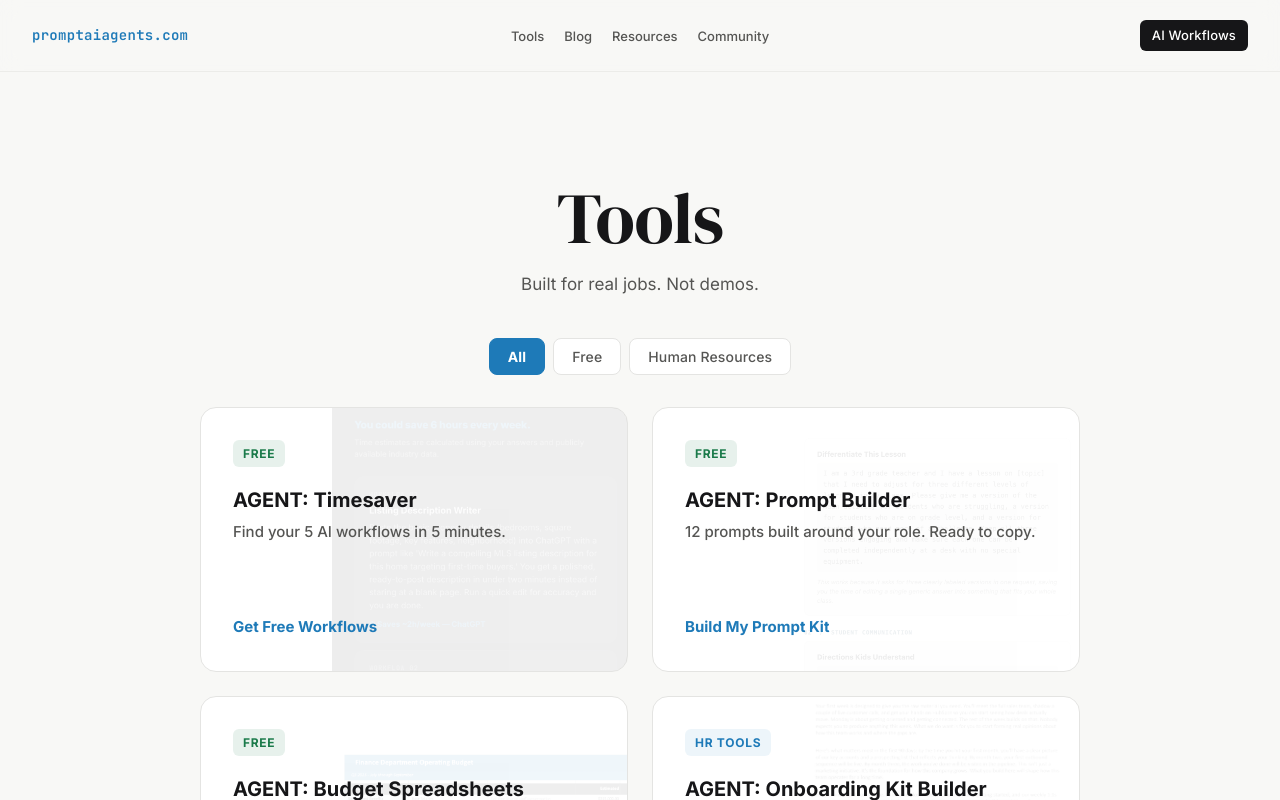
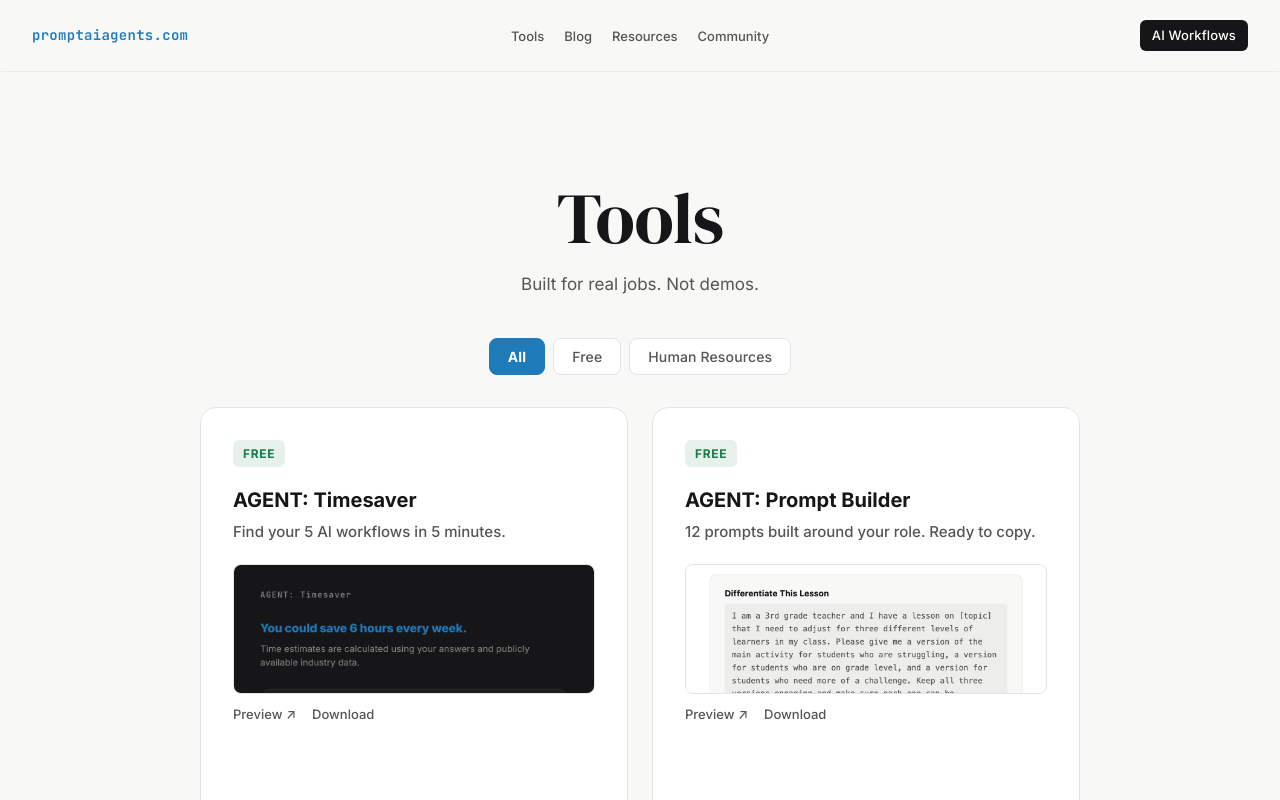
Before and after one commit to coolcalvin457-tech/agent-timesaver-nextjs, a Next.js app: page /tools in a window 1280 px wide. Shown: the top 800 px of the page. Built offline with nearby package versions, Linux system fonts and the light colour scheme.

Commit message:
Tool cards: contained preview thumbnail with Preview and Download buttons

```diff
--- a/components/ToolsList.tsx
+++ b/components/ToolsList.tsx
@@ -82,33 +82,14 @@ export default function ToolsList({ tools }: { tools: Tool[] }) {
       {/* Tools grid */}
       <div className="tools-grid">
         {filtered.map((tool) => (
-          <a
+          <div
             key={tool.slug}
-            href={tool.href}
             className="tool-card"
-            style={{ position: "relative", overflow: "hidden" }}
+            style={{ cursor: "pointer" }}
+            onClick={() => { window.location.href = tool.href; }}
           >
-            {/* Background preview image */}
-            {tool.image && (
-              <img
-                src={tool.image}
-                alt=""
-                aria-hidden="true"
-                style={{
-                  position: "absolute",
-                  bottom: "-12px",
-                  right: "-12px",
-                  width: "72%",
-                  opacity: 0.07,
-                  pointerEvents: "none",
-                  borderRadius: "8px",
-                  display: "block",
-                }}
-              />
-            )}
-
             {/* Badge */}
-            <div style={{ marginBottom: "20px", position: "relative" }}>
+            <div style={{ marginBottom: "20px" }}>
               <span className={tool.badgeClass}>{tool.label}</span>
             </div>
 
@@ -120,7 +101,6 @@ export default function ToolsList({ tools }: { tools: Tool[] }) {
                 color: "var(--text-primary)",
                 marginBottom: "8px",
                 lineHeight: 1.3,
-                position: "relative",
               }}
             >
               {tool.name}
@@ -134,12 +114,81 @@ export default function ToolsList({ tools }: { tools: Tool[] }) {
                 color: "var(--text-secondary)",
                 marginBottom: 0,
                 lineHeight: 1.5,
-                flexGrow: 1,
-                position: "relative",
               }}
             >
               {tool.tagline}
             </p>
+
+            {/* Preview image */}
+            {tool.image && (
+              <div
+                style={{
+                  marginTop: "20px",
+                  height: "130px",
+                  borderRadius: "8px",
+                  overflow: "hidden",
+                  border: "1px solid var(--border)",
+                  background: "var(--surface-raised, #f5f5f3)",
+                }}
+              >
+                <img
+                  src={tool.image}
+                  alt={`${tool.name} sample output`}
+                  style={{
+                    width: "100%",
+                    height: "100%",
+                    objectFit: "cover",
+                    objectPosition: "top left",
+                    display: "block",
+                  }}
+                />
+              </div>
+            )}
+
+            {/* Preview / Download links */}
+            {tool.image && (
+              <div
+                style={{
+                  display: "flex",
+                  gap: "16px",
+                  marginTop: "10px",
+                }}
+                onClick={(e) => e.stopPropagation()}
+              >
+                <a
+                  href={tool.image}
+                  target="_blank"
+                  rel="noopener noreferrer"
+                  style={{
+                    fontSize: "0.8125rem",
+                    color: "var(--text-secondary)",
+                    textDecoration: "none",
+                    fontWeight: 500,
+                  }}
+                  onMouseEnter={(e) => (e.currentTarget.style.color = "var(--cta)")}
+                  onMouseLeave={(e) => (e.currentTarget.style.color = "var(--text-secondary)")}
+                >
+                  Preview ↗
+                </a>
+                <a
+                  href={tool.image}
+                  download
+                  style={{
+                    fontSize: "0.8125rem",
+                    color: "var(--text-secondary)",
+                    textDecoration: "none",
+                    fontWeight: 500,
+                  }}
+                  onMouseEnter={(e) => (e.currentTarget.style.color = "var(--cta)")}
+                  onMouseLeave={(e) => (e.currentTarget.style.color = "var(--text-secondary)")}
+                >
+                  Download
+                </a>
+              </div>
+            )}
+
+            {/* Spacer */}
+            <div style={{ flexGrow: 1 }} />
 
             {/* Pricing (paid tools only) */}
             {tool.price && (
@@ -148,9 +197,8 @@ export default function ToolsList({ tools }: { tools: Tool[] }) {
                   display: "flex",
                   alignItems: "baseline",
                   gap: "8px",
-                  marginTop: "28px",
+                  marginTop: "24px",
                   paddingTop: "4px",
-                  position: "relative",
                 }}
               >
                 <span
@@ -177,19 +225,21 @@ export default function ToolsList({ tools }: { tools: Tool[] }) {
             )}
 
             {/* CTA */}
-            <span
+            <a
+              href={tool.href}
               style={{
                 fontSize: "0.9375rem",
                 fontWeight: 600,
                 color: "var(--cta)",
-                marginTop: tool.price ? "16px" : "28px",
+                marginTop: "20px",
                 display: "block",
-                position: "relative",
+                textDecoration: "none",
               }}
+              onClick={(e) => e.stopPropagation()}
             >
               {tool.cta}
-            </span>
-          </a>
+            </a>
+          </div>
         ))}
       </div>
     </div>
```
